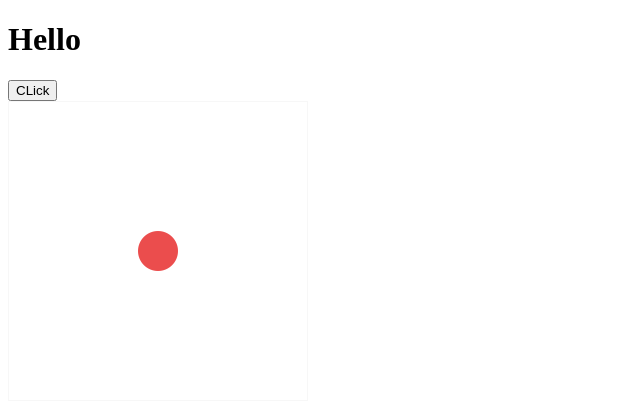
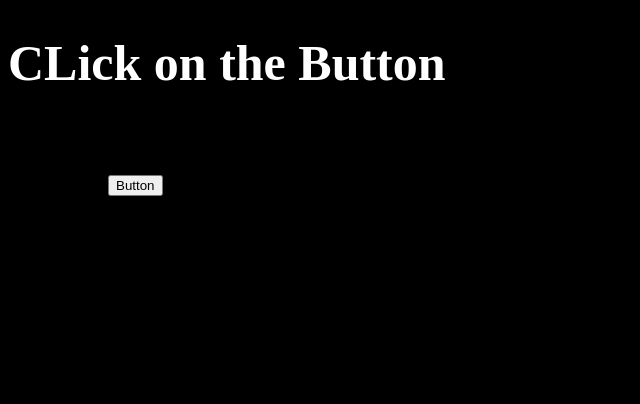
Before and after one commit to rohangb14/rohangb14.github.io, a plain HTML site: page index.html in a window 1280 px wide. Shown: the whole page, without its empty margins (0-640 px from the left). Drawn offline with Linux system fonts and the light colour scheme.

Commit message:
Update index.html

```diff
--- a/index.html
+++ b/index.html
@@ -4,17 +4,38 @@
     <meta charset="UTF-8">
     <meta name="viewport" content="width=device-width, initial-scale=1.0">
     <title>Document</title>
+  <style>
+    body{
+      background-color: black;
+    }
+    .dice1{
+      height: 180px;
+     margin-left: 100px;
+     margin-top: 100px;
 
+    }
+
+   .click{
+margin-left: 100px;
+margin-top: 50px;
+   }
+   h1{
+   font-size: 50px;
+   color: white;
+        }
+
+
+  </style>
 </head>
 <body>
-  <h1>Hello</h1>
-  <button class = "click" >CLick</button>
+ <h1>CLick on the Button </h1>
+  <button class = "click" >Button</button>
 </body>
 
 <img src="dice-1.png" alt = "dice" class="dice1">
 </html>
 <script>
-document.querySelector('.dice1').style.display = 'block';
+document.querySelector('.dice1').style.display = 'none';
 document.querySelector('.click').addEventListener('click', function()
 {
 var num = Math.floor(Math.random() * 6) +1;
```
